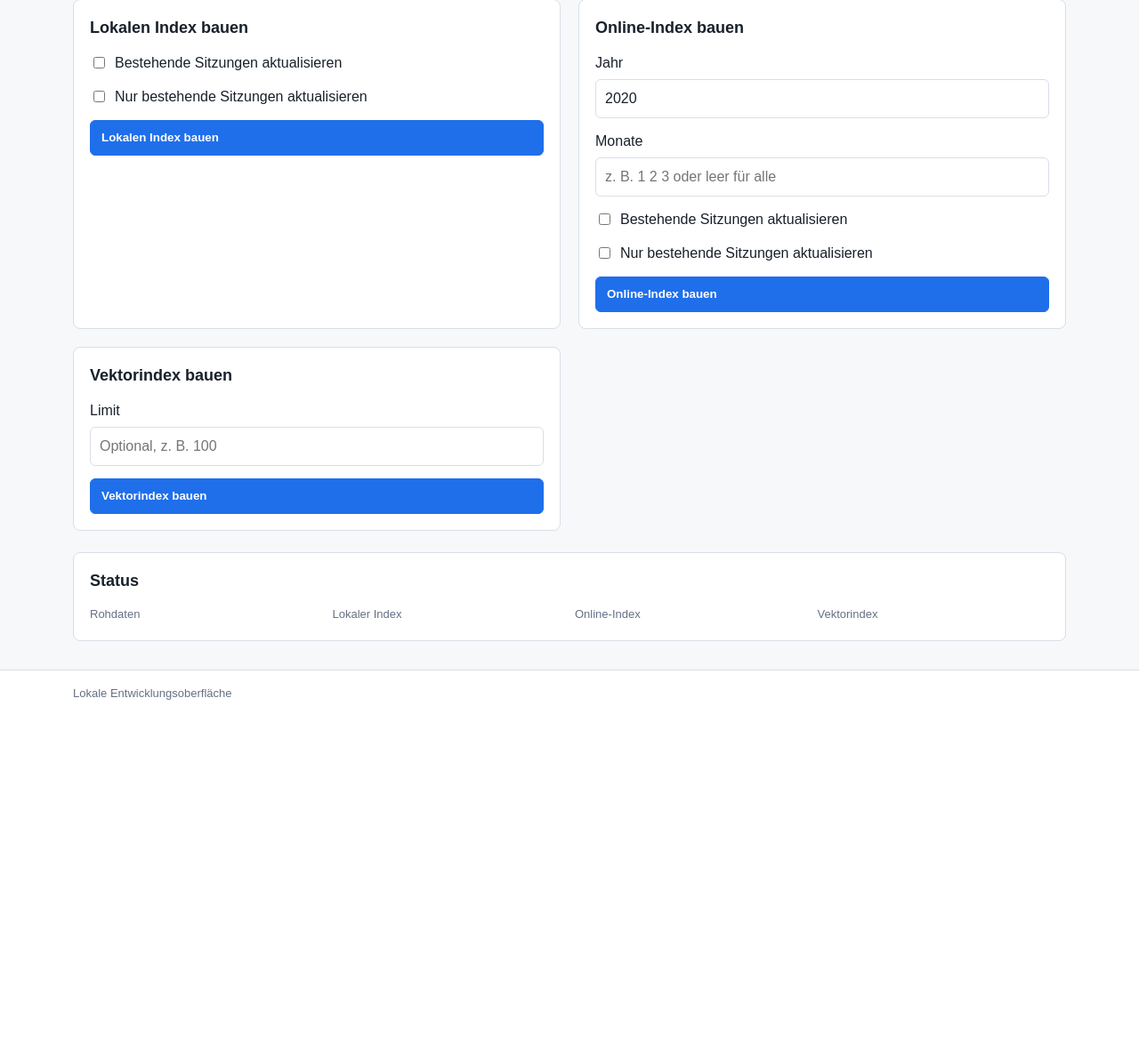
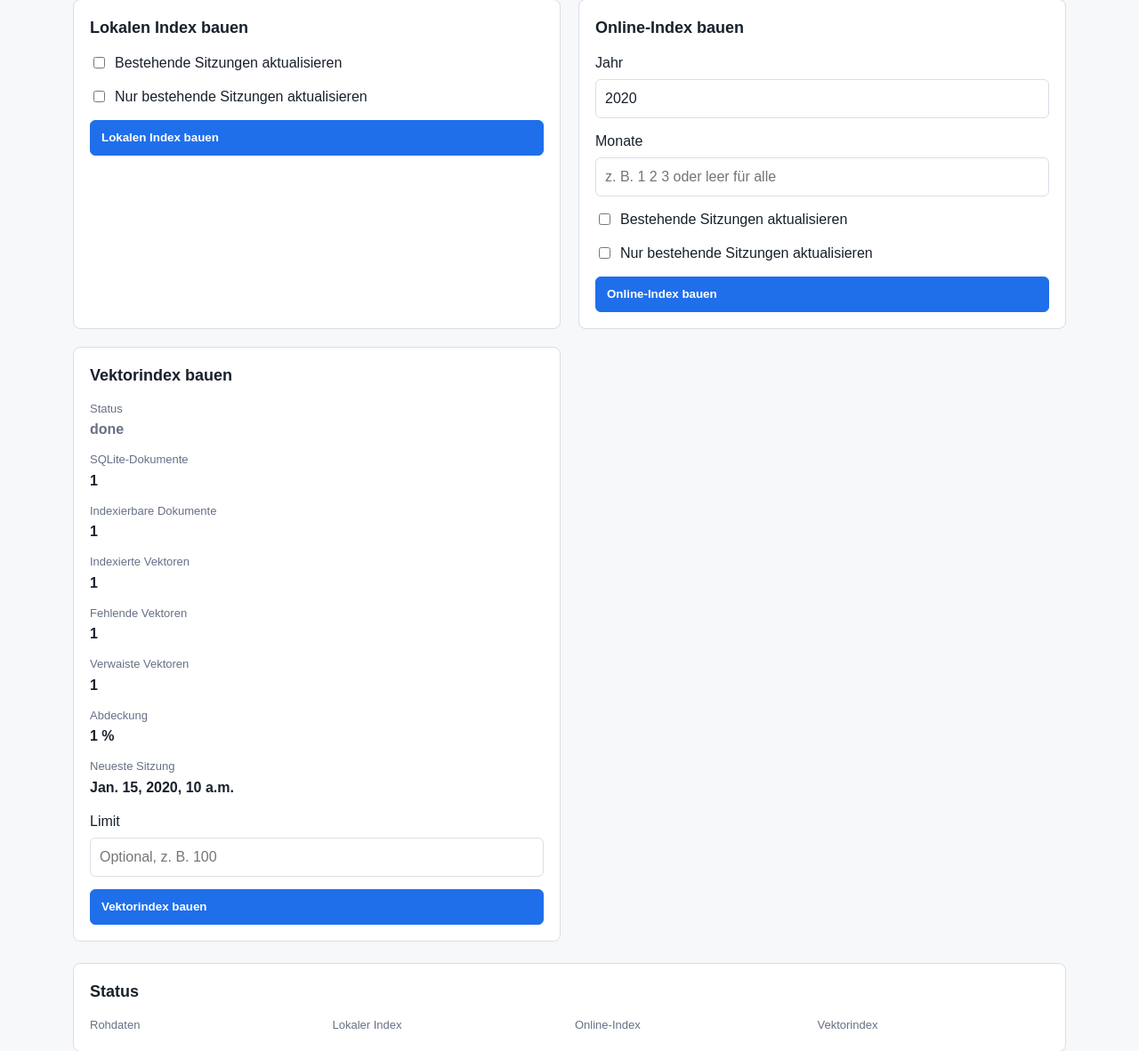
Before and after one commit to WehkingDiane/ratsi_melle, a Django app: template web/data_tools/templates/data_tools/service_build.html in a window 1280 px wide. Shown: the part 288-1470 px from the top of the page at 89% size. Before the commit the page ends 1075 px from the top, so only its background shows below. Run offline with Django 5.2, Linux system fonts and the light colour scheme; the template is opened without the code that fills it: most values are stand-ins (such as "Sample title", 1, 10 or a date in 2020).

Commit message:
Show vector index status on build page

```diff
--- a/web/core/services/paths.py
+++ b/web/core/services/paths.py
@@ -10,6 +10,7 @@ REPO_ROOT = Path(__file__).resolve().parents[3]
 PRIVATE_DATA_DIR = Path(os.environ.get("RATSI_PRIVATE_DATA_DIR", REPO_ROOT / "data" / "private")).expanduser()
 LOCAL_INDEX_DB = REPO_ROOT / "data" / "db" / "local_index.sqlite"
 ANALYSIS_WORKFLOW_DB = REPO_ROOT / "data" / "db" / "analysis_workflow.sqlite"
+QDRANT_DIR = REPO_ROOT / "data" / "db" / "qdrant"
 ANALYSIS_OUTPUTS_DIR = REPO_ROOT / "data" / "analysis_outputs"
 ANALYSIS_PROMPTS_DIR = PRIVATE_DATA_DIR / "analysis_prompts"
 PROMPT_TEMPLATES_EXAMPLE = REPO_ROOT / "configs" / "prompt_templates.example.json"
--- a/web/data_tools/templates/data_tools/service_build.html
+++ b/web/data_tools/templates/data_tools/service_build.html
@@ -38,6 +38,25 @@
 
   <article class="panel">
     <h2>Vektorindex bauen</h2>
+    {% if vector_status %}
+      <dl class="facts">
+        <div><dt>Status</dt><dd class="{% if vector_status.status == 'ok' %}status-ok{% elif vector_status.status == 'needs_update' or vector_status.status == 'missing_qdrant' or vector_status.status == 'missing_local_index' or vector_status.status == 'warning' %}status-warning{% else %}status-muted{% endif %}">{{ vector_status.status }}</dd></div>
+        <div><dt>SQLite-Dokumente</dt><dd>{{ vector_status.sqlite_document_count|default_if_none:"-" }}</dd></div>
+        <div><dt>Indexierbare Dokumente</dt><dd>{{ vector_status.indexable_document_count|default_if_none:"-" }}</dd></div>
+        <div><dt>Indexierte Vektoren</dt><dd>{{ vector_status.indexed_vector_count|default_if_none:"-" }}</dd></div>
+        <div><dt>Fehlende Vektoren</dt><dd>{{ vector_status.missing_vector_count|default_if_none:"-" }}</dd></div>
+        <div><dt>Verwaiste Vektoren</dt><dd>{{ vector_status.orphaned_vector_count|default_if_none:"-" }}</dd></div>
+        <div><dt>Abdeckung</dt><dd>{% if vector_status.coverage_percent is not None %}{{ vector_status.coverage_percent }} %{% else %}-{% endif %}</dd></div>
+        <div><dt>Neueste Sitzung</dt><dd>{{ vector_status.latest_session_date|default_if_none:"-" }}</dd></div>
+      </dl>
+      {% if vector_status.warnings %}
+        <ul class="plain-list status-warning">
+          {% for warning in vector_status.warnings %}
+            <li>{{ warning }}</li>
+          {% endfor %}
+        </ul>
+      {% endif %}
+    {% endif %}
     <form method="post" class="form-stack">
       {% csrf_token %}
       <input type="hidden" name="action" value="build_vector_index">
--- a/web/data_tools/views.py
+++ b/web/data_tools/views.py
@@ -65,6 +65,7 @@ def service_build(request):
         {
             "active_nav": "data",
             "status": services.service_status(),
+            "vector_status": services.vector_index_status(),
             "errors": errors,
             "current_year": current_year,
         },
```
Also changed, not shown: web/data_tools/services.py (+11 -0 lines).
